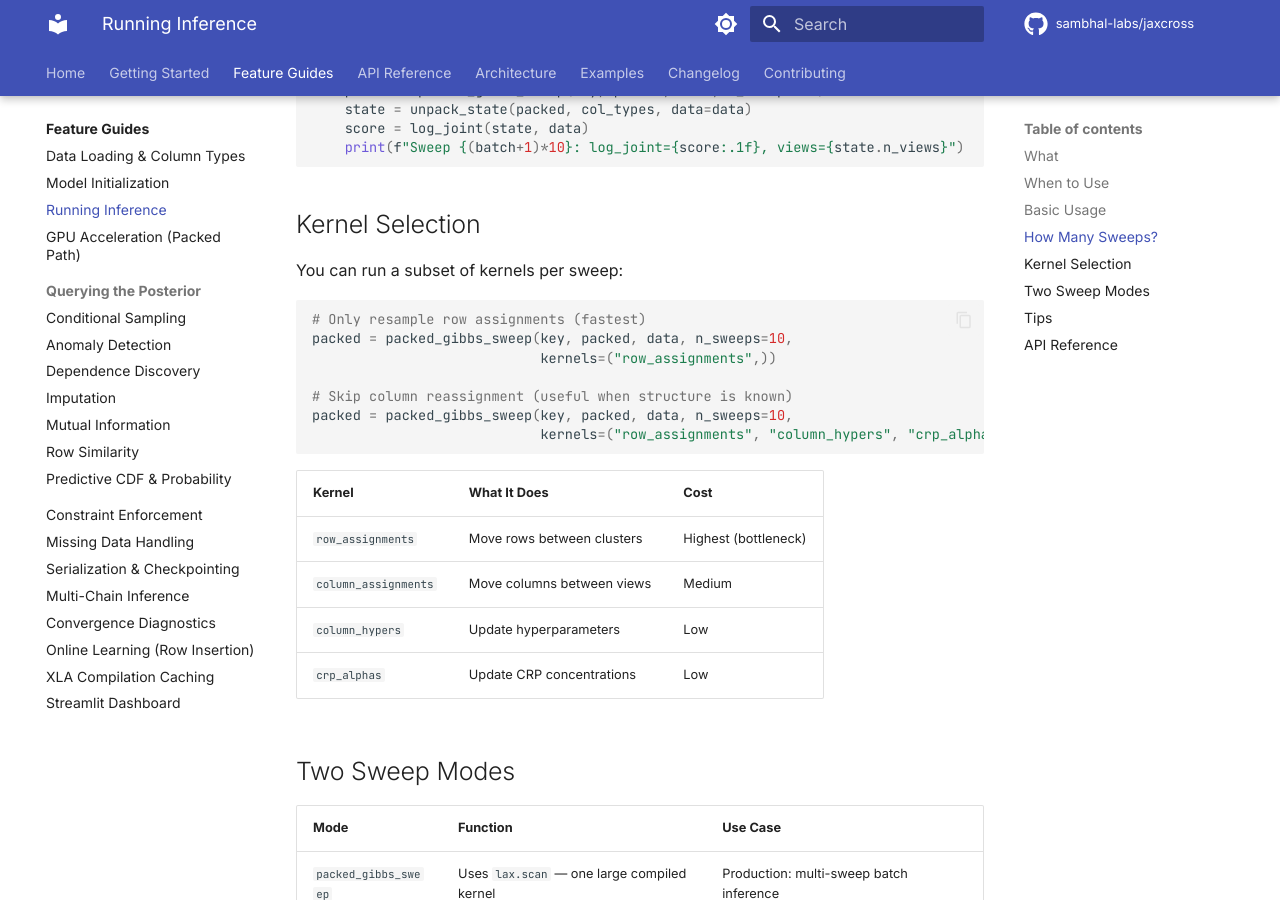
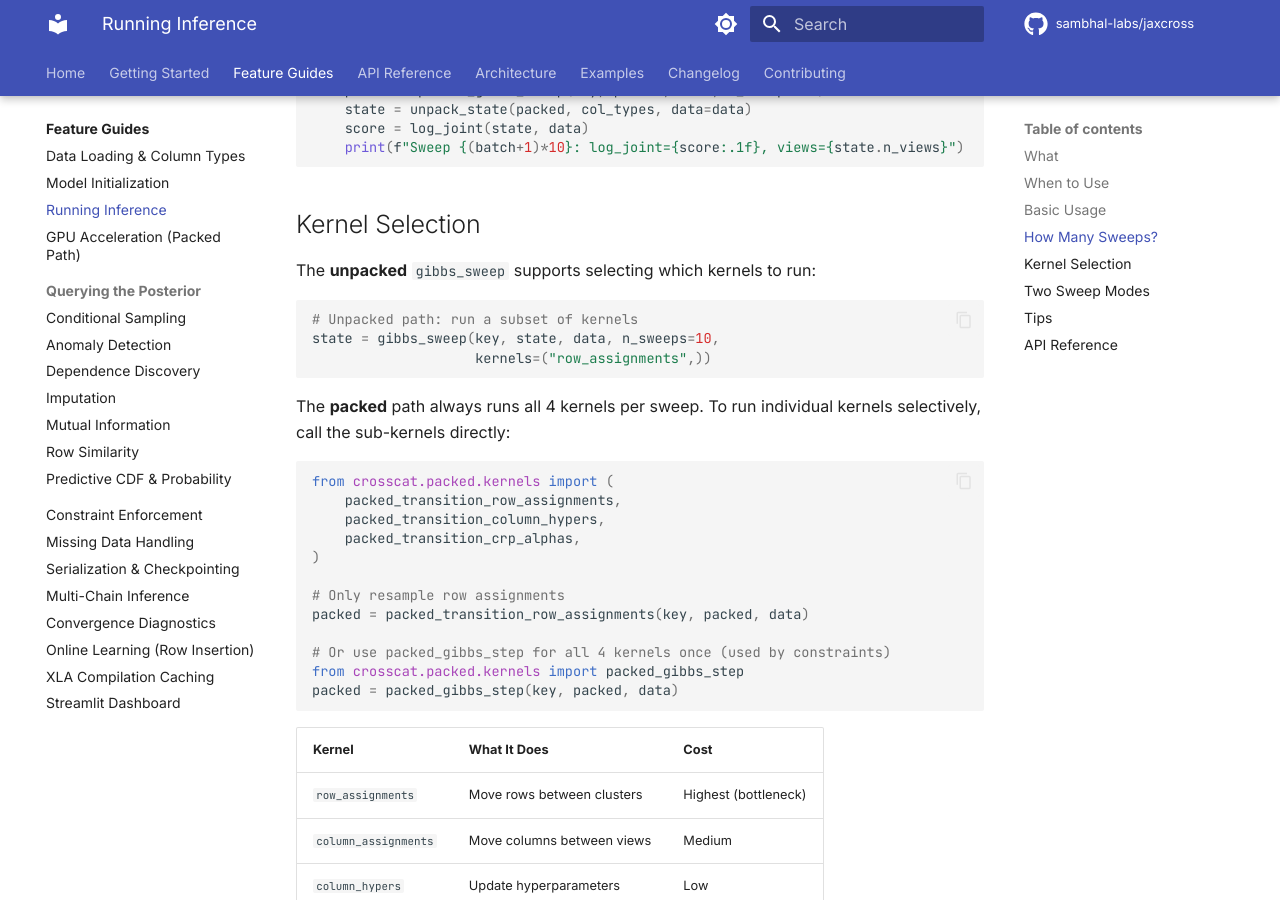
Before and after one commit to sambhal-labs/jaxcross, an MkDocs documentation site: the page built from docs/guides/inference.md, in a window 1280 px wide and 900 px high, scrolled down 1029 px. Built offline with MkDocs 1.6.1 and Material for MkDocs 9.7.7, drawn with Linux system fonts in a browser that asks for light colours; comment, search, counter and statistics services are not loaded.

Commit message:
fix: address PR review findings in docs
- Fix incorrect `kernels` param on `packed_gibbs_sweep` in guides and
  API reference — packed path always runs all 4 kernels; show sub-kernel
  calls for selective execution instead
- Add `fetch-depth: 0` to docs deploy workflow for correct gh-pages push
- Use `crosscat` top-level import instead of deep module import in
  csv-workflow example
- Add `uv run` prefix to `mkdocs serve` in contributing guide

Co-Authored-By: Claude Opus 4.6 (1M context) <noreply@anthropic.com>

````diff
--- a/docs/guides/inference.md
+++ b/docs/guides/inference.md
@@ -51,16 +51,29 @@ for batch in range(10):
 
 ## Kernel Selection
 
-You can run a subset of kernels per sweep:
+The **unpacked** `gibbs_sweep` supports selecting which kernels to run:
 
 ```python
-# Only resample row assignments (fastest)
-packed = packed_gibbs_sweep(key, packed, data, n_sweeps=10,
-                            kernels=("row_assignments",))
+# Unpacked path: run a subset of kernels
+state = gibbs_sweep(key, state, data, n_sweeps=10,
+                    kernels=("row_assignments",))
+```
 
-# Skip column reassignment (useful when structure is known)
-packed = packed_gibbs_sweep(key, packed, data, n_sweeps=10,
-                            kernels=("row_assignments", "column_hypers", "crp_alphas"))
+The **packed** path always runs all 4 kernels per sweep. To run individual kernels selectively, call the sub-kernels directly:
+
+```python
+from crosscat.packed.kernels import (
+    packed_transition_row_assignments,
+    packed_transition_column_hypers,
+    packed_transition_crp_alphas,
+)
+
+# Only resample row assignments
+packed = packed_transition_row_assignments(key, packed, data)
+
+# Or use packed_gibbs_step for all 4 kernels once (used by constraints)
+from crosscat.packed.kernels import packed_gibbs_step
+packed = packed_gibbs_step(key, packed, data)
 ```
 
 | Kernel | What It Does | Cost |
````
Also changed, not shown: docs/api/packed-kernels.md (+2 -3 lines), docs/contributing.md (+1 -1 lines), docs/examples/csv-workflow.md (+1 -1 lines), 1 other file.
